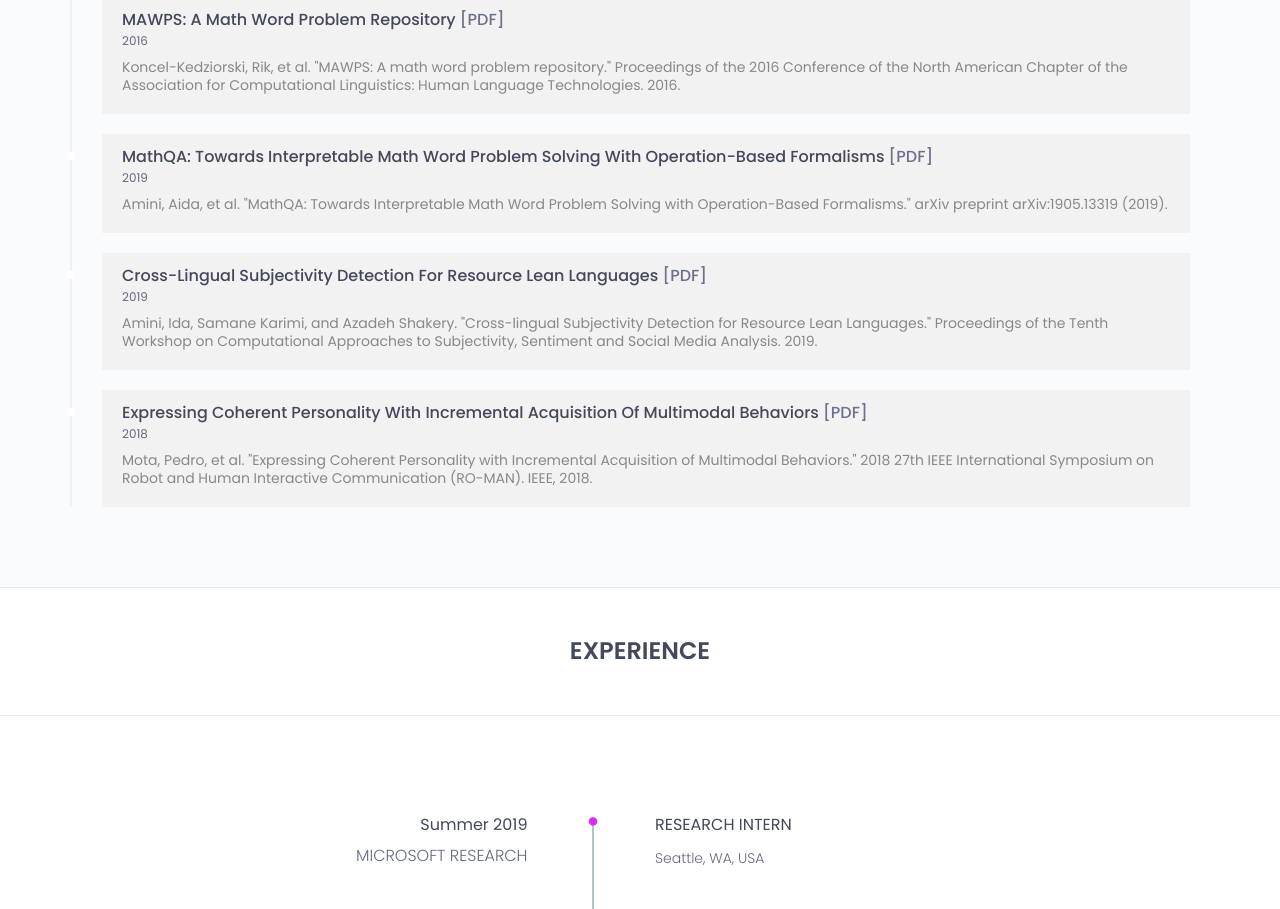
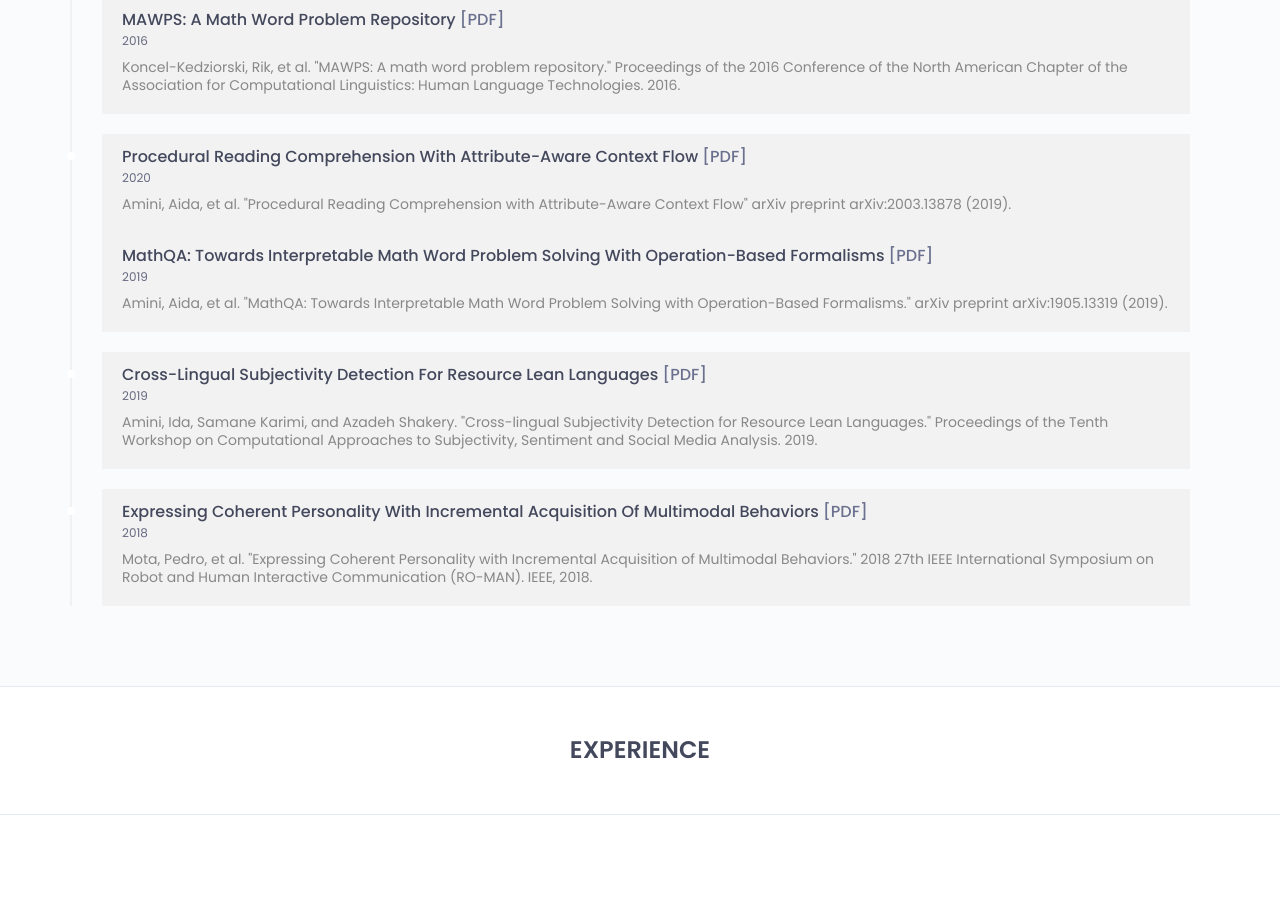
Before and after one commit to AidaAmini/AidaAmini.github.io, a plain HTML site: page index.html in a window 1280 px wide. Shown: the part 2200-3109 px from the top of the page. Drawn offline with nearby package versions, Linux system fonts and the light colour scheme.

Commit message:
Update index.html

```diff
--- a/index.html
+++ b/index.html
@@ -228,6 +228,11 @@
 	                  </div>
 	                </li>
 	                <li>
+			<div class="content-text">
+	                    <h3 class="line-title"> Procedural Reading Comprehension with Attribute-Aware Context Flow <a href="assets/download/propara.pdf">[PDF]</a></h3>
+	                    <span>2020</span>
+	                    <p class="line-text">Amini, Aida, et al. "Procedural Reading Comprehension with Attribute-Aware Context Flow" arXiv preprint arXiv:2003.13878 (2019).</p>
+	                  </div>
 	                  <div class="content-text">
 	                    <h3 class="line-title">MathQA: Towards Interpretable Math Word Problem Solving with Operation-Based Formalisms <a href="assets/download/MathQA.pdf">[PDF]</a></h3>
 	                    <span>2019</span>
```
